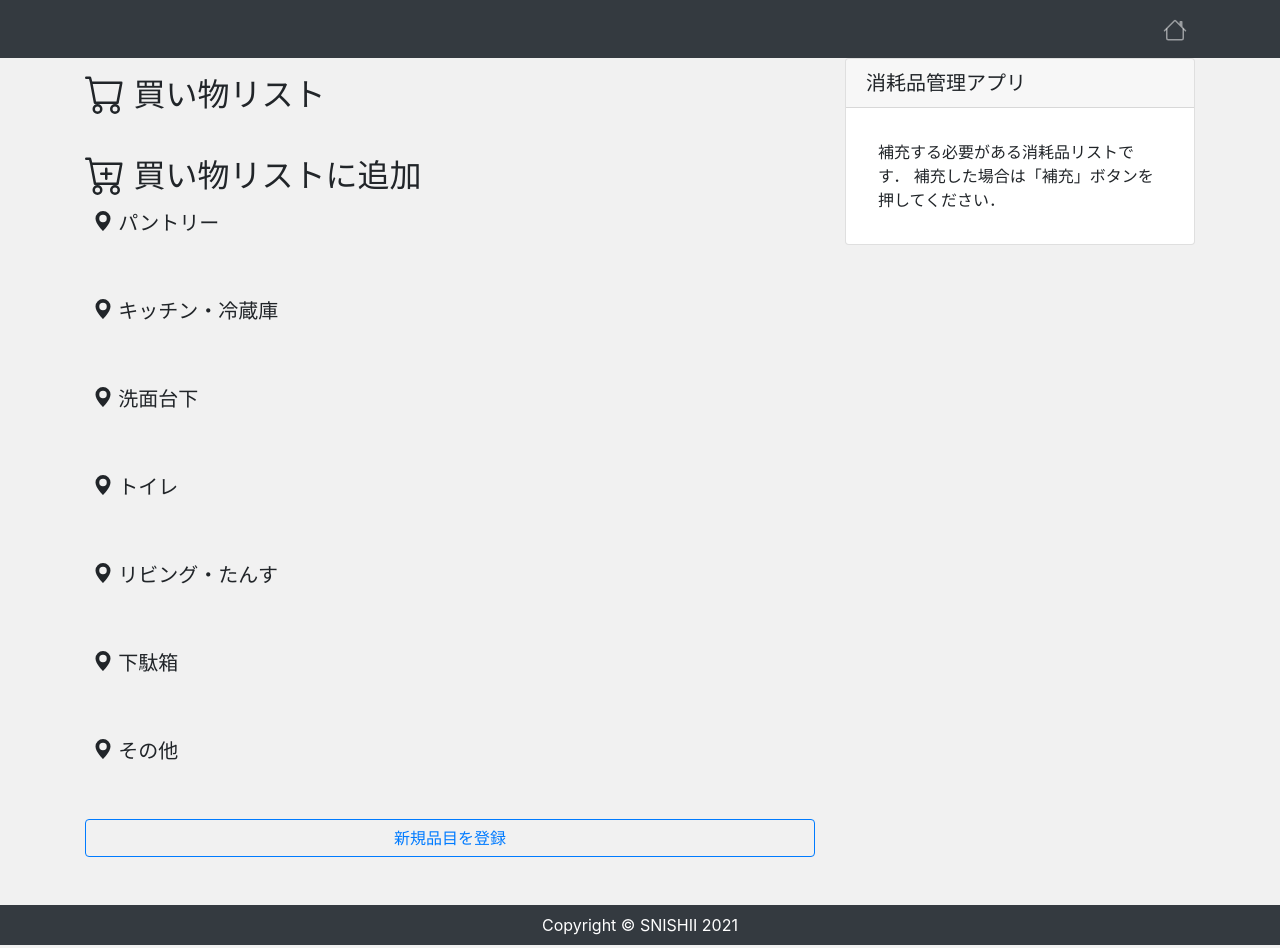
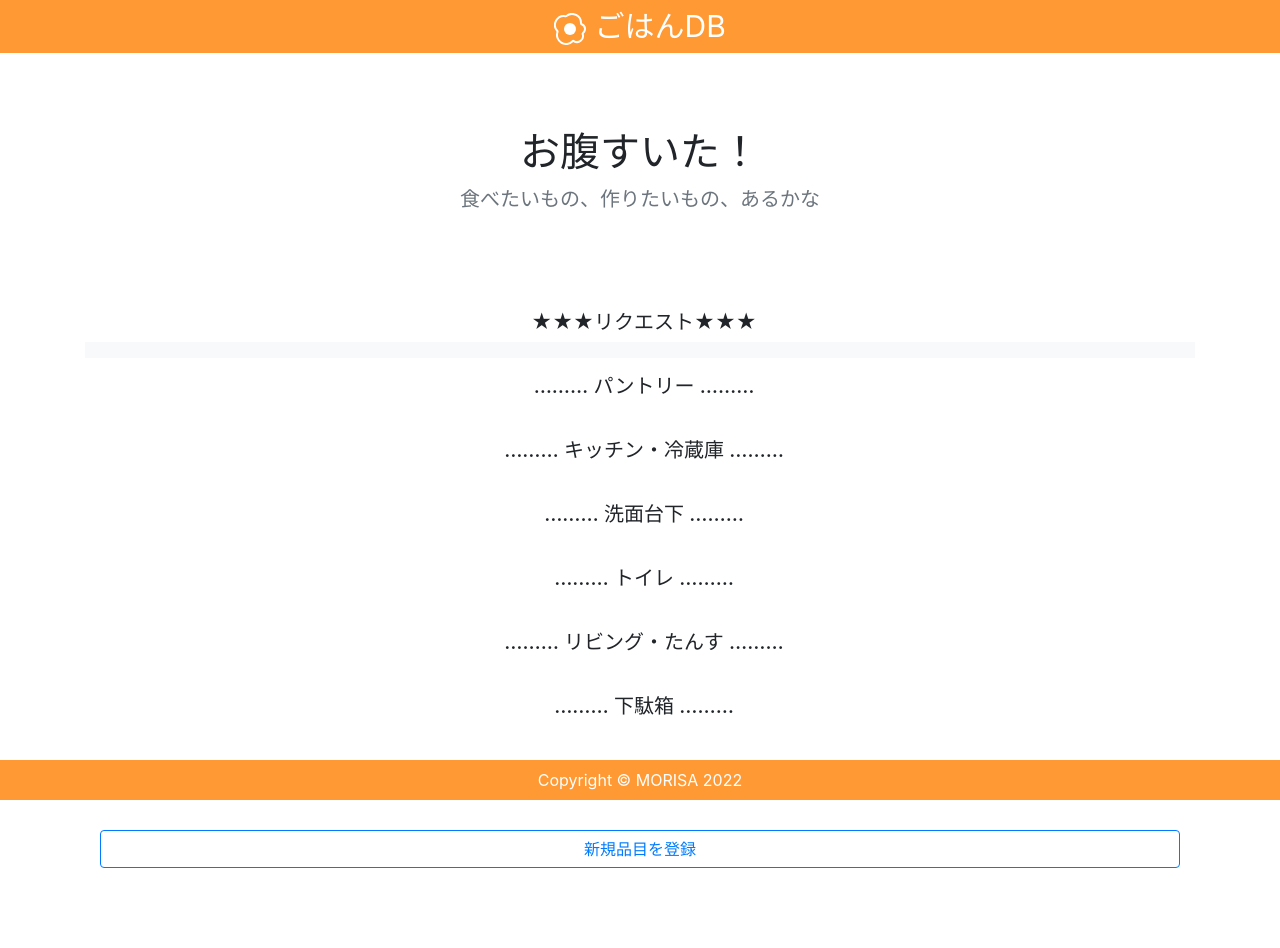
Before and after one commit to riadd188/gohandb, a Django app: page / in a window 1280 px wide. Run offline with Django 3.2, Linux system fonts and the light colour scheme; a user stored in the database is signed in; data comes from the database, SQL or seed files in the repository; some libraries are stand-ins or nearby versions.

Commit message:
20220914

```diff
--- a/app/templates/app/base.html
+++ b/app/templates/app/base.html
@@ -4,42 +4,47 @@
 <html lang="ja">
 <head>
     <meta charset="UTF-8">
-    <meta name="viewport" content="width=device-width, initial-scale=1.0">
+    <meta name="viewport" content="width=device-width, initial-scale=1, shrink-to-fit=no">
     <link rel="stylesheet" href="https://stackpath.bootstrapcdn.com/bootstrap/4.4.1/css/bootstrap.min.css">
-    <link rel="stylesheet" href="{% static 'css/style.css' %}">
-    <link rel="icon" type="image/png" href="{% static 'icon/cart.png' %}">
-    <title>お買い物メモ</title>
+    <link rel="stylesheet" type="text/css" href="{% static 'gohandb/style.css' %}">
+    <title>ごはんDB</title>
 </head>
+<script src="https://code.jquery.com/jquery-3.4.1.slim.min.js" integrity="sha384-J6qa4849blE2+poT4WnyKhv5vZF5SrPo0iEjwBvKU7imGFAV0wwj1yYfoRSJoZ+n" crossorigin="anonymous"></script>
+<script src="https://cdn.jsdelivr.net/npm/popper.js@1.16.0/dist/umd/popper.min.js" integrity="sha384-Q6E9RHvbIyZFJoft+2mJbHaEWldlvI9IOYy5n3zV9zzTtmI3UksdQRVvoxMfooAo" crossorigin="anonymous"></script>
+<script src="https://stackpath.bootstrapcdn.com/bootstrap/4.4.1/js/bootstrap.min.js" integrity="sha384-wfSDF2E50Y2D1uUdj0O3uMBJnjuUD4Ih7YwaYd1iqfktj0Uod8GCExl3Og8ifwB6" crossorigin="anonymous"></script>
+<script src="https://cdn.jsdelivr.net/npm/jquery@3.6.0/dist/jquery.slim.min.js" integrity="sha384-Qg00WFl9r0Xr6rUqNLv1ffTSSKEFFCDCKVyHZ+sVt8KuvG99nWw5RNvbhuKgif9z" crossorigin="anonymous"></script>
+<script src="https://cdn.jsdelivr.net/npm/bootstrap@4.6.1/dist/js/bootstrap.bundle.min.js" integrity="sha384-fQybjgWLrvvRgtW6bFlB7jaZrFsaBXjsOMm/tB9LTS58ONXgqbR9W8oWht/amnpF" crossorigin="anonymous"></script>
 <body>
-    <nav class="navbar navbar-expand-lg navbar-dark bg-dark">
-        <div class="container">
-            <a class="navber-brand" href=""></a>
-            <ul class="navbar-nav ml-auto">
-                <li class="nav-item">
-                    <a class="nav-link" href="{% url 'index' %}">
-                        <svg xmlns="http://www.w3.org/2000/svg" width="24" height="24" fill="currentColor" class="bi bi-house" viewBox="0 0 16 16">
-                        <path fill-rule="evenodd" d="M2 13.5V7h1v6.5a.5.5 0 0 0 .5.5h9a.5.5 0 0 0 .5-.5V7h1v6.5a1.5 1.5 0 0 1-1.5 1.5h-9A1.5 1.5 0 0 1 2 13.5zm11-11V6l-2-2V2.5a.5.5 0 0 1 .5-.5h1a.5.5 0 0 1 .5.5z"/>
-                        <path fill-rule="evenodd" d="M7.293 1.5a1 1 0 0 1 1.414 0l6.647 6.646a.5.5 0 0 1-.708.708L8 2.207 1.354 8.854a.5.5 0 1 1-.708-.708L7.293 1.5z"/>
-                        </svg>
-		            </a>
-                </li>
-            </ul>
-        </div>
-    </nav>
+
+      <header class="py-1 navbar-light fixed-top" style="background-color: #FF9933;">
+        <p class="m-0 text-center text-white" style="font-size :30px;">
+            <svg xmlns="http://www.w3.org/2000/svg" width="32" height="32" fill="currentColor" class="bi bi-egg-fried" viewBox="0 0 16 16">
+                <path d="M8 11a3 3 0 1 0 0-6 3 3 0 0 0 0 6z"/>
+                <path d="M13.997 5.17a5 5 0 0 0-8.101-4.09A5 5 0 0 0 1.28 9.342a5 5 0 0 0 8.336 5.109 3.5 3.5 0 0 0 5.201-4.065 3.001 3.001 0 0 0-.822-5.216zm-1-.034a1 1 0 0 0 .668.977 2.001 2.001 0 0 1 .547 3.478 1 1 0 0 0-.341 1.113 2.5 2.5 0 0 1-3.715 2.905 1 1 0 0 0-1.262.152 4 4 0 0 1-6.67-4.087 1 1 0 0 0-.2-1 4 4 0 0 1 3.693-6.61 1 1 0 0 0 .8-.2 4 4 0 0 1 6.48 3.273z"/>
+              </svg>
+            ごはんDB
+            </p>
+      </header>
 
     <main>
-        <div class="container">
+        <div class="container" style="padding-top: 3.5rem; padding-bottom: 3.5rem;">
             {% block content %}
             {% endblock %}
         </div>
     </main>
 
-    <footer class="py-2 bg-dark">
-        <p class="m-0 text-center text-white">Copyright &copy; SNISHII 2021</p>
+    <footer class="py-2 navbar-light fixed-bottom"  style="background-color: #FF9933;">
+        <p class="m-0 text-center text-white">Copyright &copy; MORISA 2022</p>
     </footer>
 
     {% block extra_js %}
     {% endblock %}
 
+    <script src="https://code.jquery.com/jquery-3.4.1.slim.min.js" integrity="sha384-J6qa4849blE2+poT4WnyKhv5vZF5SrPo0iEjwBvKU7imGFAV0wwj1yYfoRSJoZ+n" crossorigin="anonymous"></script>
+    <script src="https://cdn.jsdelivr.net/npm/popper.js@1.16.0/dist/umd/popper.min.js" integrity="sha384-Q6E9RHvbIyZFJoft+2mJbHaEWldlvI9IOYy5n3zV9zzTtmI3UksdQRVvoxMfooAo" crossorigin="anonymous"></script>
+    <script src="https://stackpath.bootstrapcdn.com/bootstrap/4.4.1/js/bootstrap.min.js" integrity="sha384-wfSDF2E50Y2D1uUdj0O3uMBJnjuUD4Ih7YwaYd1iqfktj0Uod8GCExl3Og8ifwB6" crossorigin="anonymous"></script>
+    <script src="https://cdn.jsdelivr.net/npm/jquery@3.6.0/dist/jquery.slim.min.js" integrity="sha384-Qg00WFl9r0Xr6rUqNLv1ffTSSKEFFCDCKVyHZ+sVt8KuvG99nWw5RNvbhuKgif9z" crossorigin="anonymous"></script>
+    <script src="https://cdn.jsdelivr.net/npm/bootstrap@4.6.1/dist/js/bootstrap.bundle.min.js" integrity="sha384-fQybjgWLrvvRgtW6bFlB7jaZrFsaBXjsOMm/tB9LTS58ONXgqbR9W8oWht/amnpF" crossorigin="anonymous"></script>
+
 </body>
 </html>
--- a/app/templates/app/index.html
+++ b/app/templates/app/index.html
@@ -1,114 +1,125 @@
 {% extends "app/base.html" %}
-
 {% block content %}
 
-<div class="row mt-0 mb-4">
-    <div class="col-md-8">
-        <!-- リスト表示 -->
-        <h2 class="mt-3 mb-3"><svg style="vertical-align: bottom;" xmlns="http://www.w3.org/2000/svg" width="40" height="40" fill="currentColor" class="bi bi-cart" viewBox="0 0 16 16">
-            <path d="M0 1.5A.5.5 0 0 1 .5 1H2a.5.5 0 0 1 .485.379L2.89 3H14.5a.5.5 0 0 1 .491.592l-1.5 8A.5.5 0 0 1 13 12H4a.5.5 0 0 1-.491-.408L2.01 3.607 1.61 2H.5a.5.5 0 0 1-.5-.5zM3.102 4l1.313 7h8.17l1.313-7H3.102zM5 12a2 2 0 1 0 0 4 2 2 0 0 0 0-4zm7 0a2 2 0 1 0 0 4 2 2 0 0 0 0-4zm-7 1a1 1 0 1 1 0 2 1 1 0 0 1 0-2zm7 0a1 1 0 1 1 0 2 1 1 0 0 1 0-2z"/>
-          </svg>
-          買い物リスト
-        </h2>
+<body>
+    <main>
 
-        <div class="card-body p-0">
+        <section class="py-4 text-center container">
+            <div class="row py-lg-5">
+                <div class="col-lg-6 col-md-8 mx-auto">
+                    <h1 class="fw-light">お腹すいた！</h1>
+                    <p class="lead text-muted">食べたいもの、作りたいもの、あるかな</p>
+                </div>
+            </div>
+        </section>
+
+        <div class="container">
+
+            <!-- 食べたいものリクエスト -->
+            <h5 class="my-2 ml-2 text-center">★★★リクエスト★★★</h5>
+                <div class="row bg-light">
                     {% if isexist_need %}
+                    <!-- カードを並べる部分の作成 -->
                     <table class="table table-striped text-center table-sm align-middle">
                         <tbody>
                             {% for item in item_data %}
                             {% if item.registerer == user %}
                             {% if item.need %}
-                    <tr>
-                            <!-- 買うものリスト -->
-                        <th class="align-middle" style="width:100%;">
-                            <a class="btn btn-info" style="width:100%;" href="{% url 'restock' item.id %}">
-                            {{ item.item }}
-                            </a>
-                        </th>
-                    </tr>
+                            <div class="col-4 px-1 py-2">
+                                <div class="card shadow-sm">
+                                    <div class="image" width="100%" height="225">
+                                        <img src = "{{ item.image.url }}" width="100%">
+                                    </div>
+
+                                    <div class="card-body">
+                                        <p class="card-text">{{ item.item }}</p>
+                                        <div class="d-flex justify-content-between align-items-center">
+                                            <div class="btn-group">
+                                                <a class="btn btn-sm btn-outline-secondary"
+                                                    href="{% url 'restock' item.id %}" role="button">ごちそうさま</a>
+                                            </div>
+                                        </div>
+                                    </div>
+                                </div>
+                            </div>
                             {% endif %}
                             {% endif %}
                             {% endfor %}
                         </tbody>
                     </table>
+                    <!-- カードの作成終わり -->
                     {% else %}
                     <div class="my-4 mx-4">
                         <h5>補充が必要なものはありません！</h5>
                     </div>
                     {% endif %}
                 </div>
+            <!-- 食べたいものリクエスト終わり -->
+
 
             <!-- リストに追加 -->
-        <h2 class="mt-4 mb-3"><svg style="vertical-align: bottom;" xmlns="http://www.w3.org/2000/svg" width="40" height="40" fill="currentColor" class="bi bi-cart-plus" viewBox="0 0 16 16">
-            <path d="M9 5.5a.5.5 0 0 0-1 0V7H6.5a.5.5 0 0 0 0 1H8v1.5a.5.5 0 0 0 1 0V8h1.5a.5.5 0 0 0 0-1H9V5.5z"/>
-            <path d="M.5 1a.5.5 0 0 0 0 1h1.11l.401 1.607 1.498 7.985A.5.5 0 0 0 4 12h1a2 2 0 1 0 0 4 2 2 0 0 0 0-4h7a2 2 0 1 0 0 4 2 2 0 0 0 0-4h1a.5.5 0 0 0 .491-.408l1.5-8A.5.5 0 0 0 14.5 3H2.89l-.405-1.621A.5.5 0 0 0 2 1H.5zm3.915 10L3.102 4h10.796l-1.313 7h-8.17zM6 14a1 1 0 1 1-2 0 1 1 0 0 1 2 0zm7 0a1 1 0 1 1-2 0 1 1 0 0 1 2 0z"/>
-          </svg>  買い物リストに追加
-        </h2>
 
+
+            <!-- <div class="row"> -->
                 <div class="mb-4 pt-0">
                     {% for place in PLACES %}
-            <div class="card-body px-0 pt-0">
+                    <div class="card-body p-0 mt-3">
                         <!-- 場所（パントリー，洗面台下など）を表示 -->
-                <h5 class="my-2 ml-2">
-                    <svg style="vertical-align: top;" xmlns="http://www.w3.org/2000/svg" width="20" height="20" fill="currentColor" class="bi bi-geo-alt-fill" viewBox="0 0 16 16">
-                    <path d="M8 16s6-5.686 6-10A6 6 0 0 0 2 6c0 4.314 6 10 6 10zm0-7a3 3 0 1 1 0-6 3 3 0 0 1 0 6z"/>
-                    </svg>
-                    {{ place.1}}
+                        <h5 class="my-2 ml-2 text-center">
+                        ……… {{ place.1 }} ………
                         </h5>
+                    </div>
 
 
+                    <div class="row">
+                    <!-- カードを並べる部分の作成 -->
                         <table class="table table-striped text-center table-sm">
+
                             <tbody>
                                 {% for item in item_data %}
                                 {% if item.registerer == user %}
                                 {% if not item.need %}
                                 {% if item.place == place.0 %}
-                        <tr>
+                                <div class="col-4 px-1 py-2">
+                                    <div class="card shadow-sm">
+                                        <div class="image" width="100%" height="225">
+                                            <img src = "{{ item.image.url }}" width="100%">
+                                        </div>
 
-                            <!-- 追加ボタン -->
-                            <th class="align-middle" style="width:100%;">
-                                <a class="btn btn-success" style="width:100%;" href="{% url 'addlist' item.id %}">
-                                  {{ item.item }}
-                                </a>
-                            </th>
-                            <!-- <th class="align-middle">{{ item.memo }}</th> -->
-                            <!--  <th class="align-middle">{{ item.created }}</th> -->
-                            <!--  <th class="align-middle">{{ item.registerer }}</th> -->
-                            <!-- 編集ボタン -->
-                            <th class="align-middle"><a href="{% url 'edit' item.id %}"><svg xmlns="http://www.w3.org/2000/svg" width="25" height="25" fill="currentColor" class="bi bi-pencil-square" viewBox="0 0 16 16">
-                                <path d="M15.502 1.94a.5.5 0 0 1 0 .706L14.459 3.69l-2-2L13.502.646a.5.5 0 0 1 .707 0l1.293 1.293zm-1.75 2.456l-2-2L4.939 9.21a.5.5 0 0 0-.121.196l-.805 2.414a.25.25 0 0 0 .316.316l2.414-.805a.5.5 0 0 0 .196-.12l6.813-6.814z"/>
-                                <path fill-rule="evenodd" d="M1 13.5A1.5 1.5 0 0 0 2.5 15h11a1.5 1.5 0 0 0 1.5-1.5v-6a.5.5 0 0 0-1 0v6a.5.5 0 0 1-.5.5h-11a.5.5 0 0 1-.5-.5v-11a.5.5 0 0 1 .5-.5H9a.5.5 0 0 0 0-1H2.5A1.5 1.5 0 0 0 1 2.5v11z"/>
-                              </svg></a></th>
-                            <!-- 削除ボタン -->
-                            <th class="align-middle"><a href="{% url 'delete' item.id %}" class="text-danger"><svg xmlns="http://www.w3.org/2000/svg" width="25" height="25" fill="currentColor" class="bi bi-x-square" viewBox="0 0 16 16">
-                                <path d="M14 1a1 1 0 0 1 1 1v12a1 1 0 0 1-1 1H2a1 1 0 0 1-1-1V2a1 1 0 0 1 1-1h12zM2 0a2 2 0 0 0-2 2v12a2 2 0 0 0 2 2h12a2 2 0 0 0 2-2V2a2 2 0 0 0-2-2H2z"/>
-                                <path d="M4.646 4.646a.5.5 0 0 1 .708 0L8 7.293l2.646-2.647a.5.5 0 0 1 .708.708L8.707 8l2.647 2.646a.5.5 0 0 1-.708.708L8 8.707l-2.646 2.647a.5.5 0 0 1-.708-.708L7.293 8 4.646 5.354a.5.5 0 0 1 0-.708z"/>
-                              </svg></a></th>
-                        </tr>
+                                        <div class="card-body">
+                                            <p class="card-text">{{ item.item }}</p>
+                                            <div class="d-flex justify-content-between align-items-center">
+                                                <div class="btn-group">
+                                                    <a class="btn btn-sm btn-outline-secondary"
+                                                        href="{% url 'addlist' item.id %}" role="button">食べたい</a>
+                                                </div>
+                                            </div>
+                                        </div>
+                                    </div>
+                                </div>
                                 {% endif %}
                                 {% endif %}
                                 {% endif %}
                                 {% endfor %}
                             </tbody>
+                            <!-- カードの作成終わり -->
                         </table>
                     </div>
                     {% endfor %}
-        <div class="mb-4"><a class="btn btn-outline-primary" style="width:100%;" href="{% url 'additem' %}">新規品目を登録</a></div>
+
                 </div>
+            <!-- </div> -->
+
+
+
+
+            <div class="mb-4"><a class="btn btn-outline-primary" style="width:100%;"
+                    href="{% url 'additem' %}">新規品目を登録</a>
             </div>
 
-    <div class="col-md-4">
-        <div class="card">
-            <h5 class="card-header">消耗品管理アプリ</h5>
-            <div class="card-body">
-                <!-- <p>ステップ1</p> -->
-                <p class="mb-0">
-                    補充する必要がある消耗品リストです．
-                    補充した場合は「補充」ボタンを押してください．
-                </p>
-            </div>
-        </div>
-    </div>
         </div>
 
+    </main>
+</body>
+
 {% endblock %}
--- a/manage.py
+++ b/manage.py
@@ -5,7 +5,7 @@ import sys
 
 
 def main():
-    os.environ.setdefault('DJANGO_SETTINGS_MODULE', 'myapp.settings')
+    os.environ.setdefault('DJANGO_SETTINGS_MODULE', 'mysite.settings')
     try:
         from django.core.management import execute_from_command_line
     except ImportError as exc:
@@ -13,7 +13,8 @@ def main():
             "Couldn't import Django. Are you sure it's installed and "
             "available on your PYTHONPATH environment variable? Did you "
             "forget to activate a virtual environment?"
-        ) from exc
+        )
+# from exc
     execute_from_command_line(sys.argv)
 
 
```
Also changed, not shown: app/templates/app/post_form.html (+9 -3 lines). Lines whose indentation alone changed are shown as unchanged.
